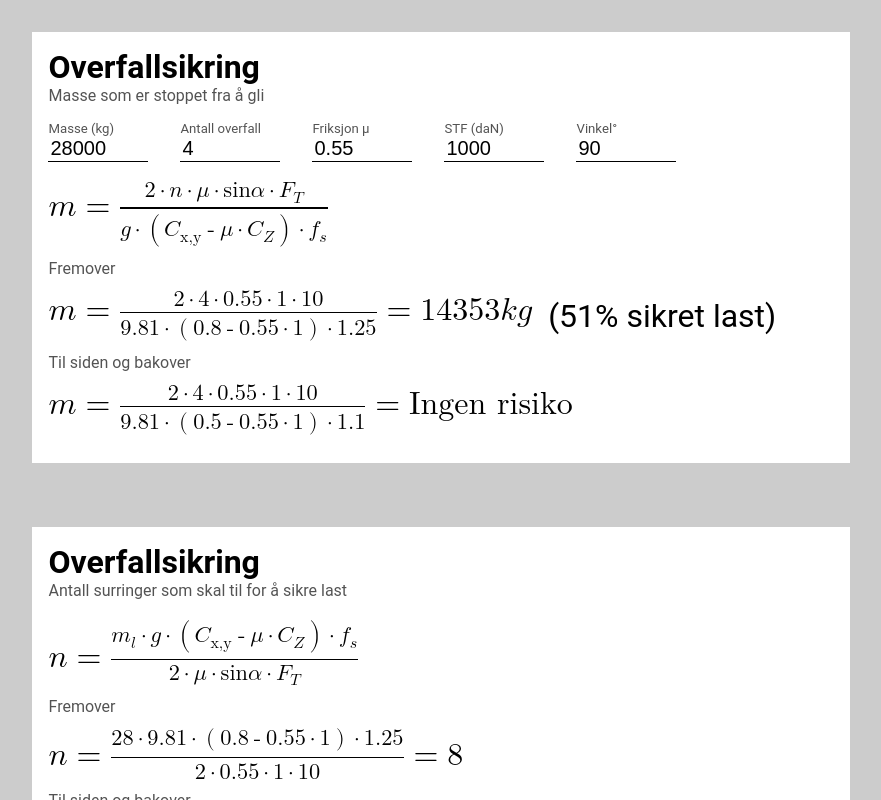
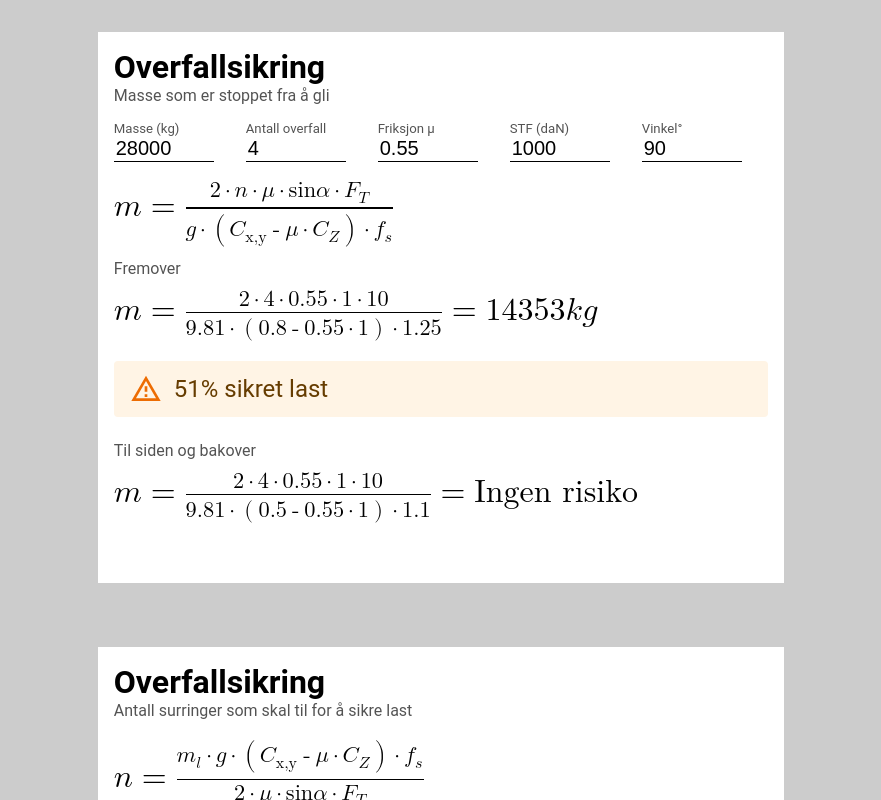
Before and after one commit to markhilb/lastsikring, an Angular app: page / in a window 1280 px wide. Shown: the top 800 px of the page, without its empty margins (199-1080 px from the left). Built offline with nearby package versions, Linux system fonts and the light colour scheme.

Commit message:
alert component

```diff
--- /dev/null
+++ b/src/app/components/alert/alert.component.html
@@ -0,0 +1,26 @@
+<div *ngIf="variant" [class]="variant">
+  <svg
+    [class]="variant"
+    focusable="false"
+    aria-hidden="true"
+    viewBox="0 0 24 24"
+  >
+    <path
+      *ngIf="variant === 'success'"
+      d="M20,12A8,8 0 0,1 12,20A8,8 0 0,1 4,12A8,8 0 0,1 12,4C12.76,4 13.5,4.11 14.2, 4.31L15.77,2.74C14.61,2.26 13.34,2 12,2A10,10 0 0,0 2,12A10,10 0 0,0 12,22A10,10 0 0, 0 22,12M7.91,10.08L6.5,11.5L11,16L21,6L19.59,4.58L11,13.17L7.91,10.08Z"
+    />
+    <path
+      *ngIf="variant === 'info'"
+      d="M11,9H13V7H11M12,20C7.59,20 4,16.41 4,12C4,7.59 7.59,4 12,4C16.41,4 20,7.59 20, 12C20,16.41 16.41,20 12,20M12,2A10,10 0 0,0 2,12A10,10 0 0,0 12,22A10,10 0 0,0 22,12A10, 10 0 0,0 12,2M11,17H13V11H11V17Z"
+    />
+    <path
+      *ngIf="variant === 'warn'"
+      d="M12 5.99L19.53 19H4.47L12 5.99M12 2L1 21h22L12 2zm1 14h-2v2h2v-2zm0-6h-2v4h2v-4z"
+    />
+    <path
+      *ngIf="variant === 'error'"
+      d="M11 15h2v2h-2zm0-8h2v6h-2zm.99-5C6.47 2 2 6.48 2 12s4.47 10 9.99 10C17.52 22 22 17.52 22 12S17.52 2 11.99 2zM12 20c-4.42 0-8-3.58-8-8s3.58-8 8-8 8 3.58 8 8-3.58 8-8 8z"
+    />
+  </svg>
+  <ng-content />
+</div>
--- /dev/null
+++ b/src/app/components/alert/alert.component.scss
@@ -0,0 +1,55 @@
+:host {
+  width: 100%;
+  font-size: 1.5rem;
+}
+
+svg {
+  width: 2rem;
+  height: 2rem;
+
+  &.success {
+    fill: #2e7d32;
+  }
+
+  &.info {
+    fill: #0288d1;
+  }
+
+  &.warn {
+    fill: #ed6c02;
+  }
+
+  &.error {
+    fill: #d32f2f;
+  }
+}
+
+div {
+  display: flex;
+  gap: 0.75rem;
+  width: 100%;
+  box-sizing: border-box;
+  padding: 0.75rem 1rem;
+  border-radius: 4px;
+  align-items: center;
+
+  &.success {
+    color: #1e4620;
+    background-color: #edf7ed;
+  }
+
+  &.info {
+    color: #014361;
+    background-color: #e5f6fd;
+  }
+
+  &.warn {
+    color: #663c00;
+    background-color: #fff4e5;
+  }
+
+  &.error {
+    color: #5f2120;
+    background-color: #fdeded;
+  }
+}
--- a/src/app/components/equations-info/equations-info.component.html
+++ b/src/app/components/equations-info/equations-info.component.html
@@ -134,7 +134,7 @@
       </msub>
       <mo>=</mo>
       <mi>
-        lastsikkerhetsfaktor {{ vars.cx }} fremover, {{ vars.cy }} sideveis og
+        lastsikringskrav {{ vars.cx }} fremover, {{ vars.cy }} sideveis og
         bakover
       </mi>
     </math>
--- a/src/app/components/grimesikring-weight-equation/grimesikring-weight-equation.component.html
+++ b/src/app/components/grimesikring-weight-equation/grimesikring-weight-equation.component.html
@@ -1,4 +1,4 @@
-<div class="equation">
+<div class="column align-items-start equation">
   @if (cxy === undefined) {
     <math>
       <mi>m</mi>
@@ -124,8 +124,8 @@
       </ng-template>
     </math>
 
-    <span *ngIf="percent !== undefined" class="ml-4">
-      ({{ percent | number: ".0-0" }}% sikret last)
-    </span>
+    <app-alert class="my-4" [variant]="alertVariant">
+      {{ percent | number: ".0-0" }}% sikret last
+    </app-alert>
   }
 </div>
--- a/src/app/components/grimesikring-weight-equation/grimesikring-weight-equation.component.ts
+++ b/src/app/components/grimesikring-weight-equation/grimesikring-weight-equation.component.ts
@@ -1,10 +1,11 @@
 import { CommonModule } from "@angular/common";
 import { Component, Input } from "@angular/core";
 import { VariablesService } from "../../services/variables.service";
+import { AlertComponent } from "../alert/alert.component";
 
 @Component({
   selector: "app-grimesikring-weight-equation",
-  imports: [CommonModule],
+  imports: [CommonModule, AlertComponent],
   templateUrl: "./grimesikring-weight-equation.component.html",
   styleUrl: "./grimesikring-weight-equation.component.scss",
 })
@@ -75,5 +76,16 @@ export class GrimesikringWeightEquationComponent {
     return Math.min((100 * result) / weight, 100);
   }
 
+  get alertVariant() {
+    const percent = this.percent;
+    return percent === undefined
+      ? undefined
+      : percent === 100
+        ? "success"
+        : percent < 50
+          ? "error"
+          : "warn";
+  }
+
   constructor(public vars: VariablesService) {}
 }
--- a/src/app/components/overfallsikring-weight-equation/overfallsikring-weight-equation.component.html
+++ b/src/app/components/overfallsikring-weight-equation/overfallsikring-weight-equation.component.html
@@ -1,4 +1,4 @@
-<div class="flex wrap align-items-center equation">
+<div class="column align-items-start equation">
   @if (cxy === undefined || fsxy === undefined) {
     <math>
       <mi>m</mi>
@@ -99,8 +99,8 @@
       </ng-template>
     </math>
 
-    <span *ngIf="percent !== undefined" class="ml-4">
-      ({{ percent | number: ".0-0" }}% sikret last)
-    </span>
+    <app-alert class="my-4" [variant]="alertVariant">
+      {{ percent | number: ".0-0" }}% sikret last
+    </app-alert>
   }
 </div>
--- a/src/app/components/overfallsikring-weight-equation/overfallsikring-weight-equation.component.ts
+++ b/src/app/components/overfallsikring-weight-equation/overfallsikring-weight-equation.component.ts
@@ -1,10 +1,11 @@
 import { CommonModule } from "@angular/common";
 import { Component, Input } from "@angular/core";
 import { VariablesService } from "../../services/variables.service";
+import { AlertComponent } from "../alert/alert.component";
 
 @Component({
   selector: "app-overfallsikring-weight-equation",
-  imports: [CommonModule],
+  imports: [CommonModule, AlertComponent],
   templateUrl: "./overfallsikring-weight-equation.component.html",
   styleUrl: "./overfallsikring-weight-equation.component.scss",
 })
@@ -65,5 +66,16 @@ export class OverfallsikringWeightEquationComponent {
     return Math.min((100 * result) / weight, 100);
   }
 
+  get alertVariant() {
+    const percent = this.percent;
+    return percent === undefined
+      ? undefined
+      : percent === 100
+        ? "success"
+        : percent < 50
+          ? "error"
+          : "warn";
+  }
+
   constructor(public vars: VariablesService) {}
 }
--- a/src/styles.scss
+++ b/src/styles.scss
@@ -28,6 +28,10 @@ body {
 
 .align-items-center {
   align-items: center;
+}
+
+.align-items-start {
+  align-items: start;
 }
 
 .column {
```
Also changed, not shown: src/app/components/alert/alert.component.ts (added, +12 -0 lines).
